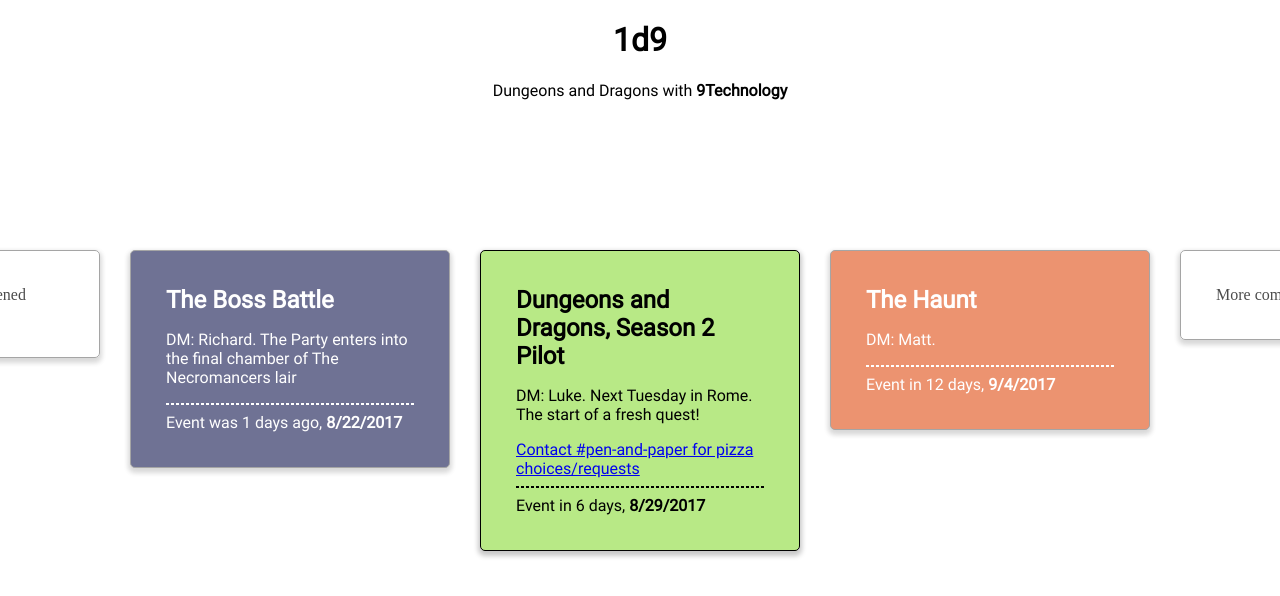
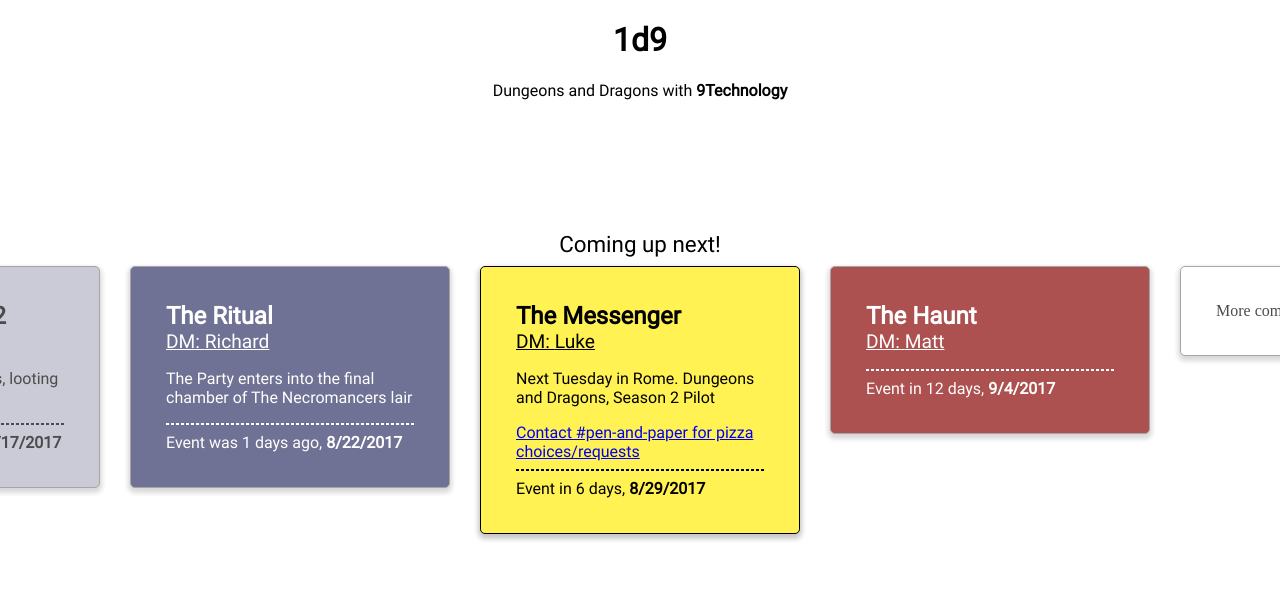
Before and after one commit to lukekaalim/1d9-site, a React app: page / in a window 1280 px wide. Shown: the top 596 px of the page. Built offline with nearby package versions, Linux system fonts and the light colour scheme.

Commit message:
Added haunt effect and more data

```diff
--- a/src/components/App/index.tsx
+++ b/src/components/App/index.tsx
@@ -1,4 +1,5 @@
 import * as React from 'react';
+import './style.css';
 import Heading from '../Heading';
 import CenteringContainer from '../CenteringContainer';
 import CardCarousel from '../CardCarousel';
@@ -9,17 +10,20 @@ export interface Identifiable { id: number };
 const currentSession = {
     id: 1,
     date: new Date(2017, 7, 29),
-    name: 'Dungeons and Dragons, Season 2 Pilot',
-    shortDesc: 'DM: Luke. Next Tuesday in Rome. The start of a fresh quest!',
+    name: 'The Messenger',
+    dmName: 'Luke',
+    shortDesc: 'Next Tuesday in Rome. Dungeons and Dragons, Season 2 Pilot',
     channelLink: 'Contact #pen-and-paper for pizza choices/requests',
-    color: '#B8E986',
+    color: '#fff252',
+    comingUp: true,
 };
 
 const lastSession = {
     id: 0,
     date: new Date(2017, 7, 22),
-    name: 'The Boss Battle',
-    shortDesc: 'DM: Richard. The Party enters into the final chamber of The Necromancers lair',
+    name: 'The Ritual',
+    dmName: 'Richard',
+    shortDesc: 'The Party enters into the final chamber of The Necromancers lair',
     color: '#333767',
     invert: true,
 }
@@ -28,17 +32,68 @@ const futureSession = {
     id: 2,
     date: new Date(2017, 8, 4),
     name: 'The Haunt',
-    shortDesc: 'DM: Matt.',
-    color: '#e56635',
+    dmName: 'Matt',
+    shortDesc: '',
+    color: '#8A0707',
     invert: true,
+    backgroundColor: 'black',
+}
+
+const firstSession = {
+  id: 0,
+  date: new Date(2017, 5, 14),
+  name: 'The Beginning',
+  dmName: 'Luke',
+  shortDesc: 'We made characters',
+  color: '#ffe9a9',
+}
+
+const secondSession = {
+  id: 0,
+  date: new Date(2017, 5, 19),
+  name: 'The Incursion',
+  dmName: 'Luke',
+  shortDesc: 'The party fought shrubs',
+  color: '#edfd68',
+}
+
+const thirdSession = {
+  id: 0,
+  date: new Date(2017, 6, 3),
+  name: 'The Necromancer',
+  dmName: 'Luke',
+  shortDesc: 'The Party did battle with a mysterious Necromancer',
+  color: 'rgb(180, 228, 160)',
+}
+
+const fourthSession = {
+  id: 0,
+  date: new Date(2017, 6, 10),
+  name: 'The Dungeon Pt 1',
+  dmName: 'Richard',
+  shortDesc: 'The Party wakes up in a strange Dungeon',
+  color: '#bbd9f9',
+}
+
+const fifthSession = {
+  id: 0,
+  date: new Date(2017, 6, 17),
+  name: 'The Dungeon Pt 2',
+  dmName: 'Richard',
+  shortDesc: 'The Party slowly traverses, looting and avoiding traps',
+  color: '#b4b6c5',
 }
 
 const sessions = [
-    <div className="card"> I don't remember what happened before this lol </div>,
-    <SessionCard {...lastSession} />,
-    <SessionCard {...currentSession} />,
-    <SessionCard {...futureSession} />,
-    <div className="card"> More coming Soon... </div>,
+  <SessionCard {...firstSession} />,
+  <SessionCard {...secondSession} />,
+  <SessionCard {...thirdSession} />,
+  <SessionCard {...fourthSession} />,
+  <SessionCard {...fifthSession} />,
+  <SessionCard {...lastSession} />,
+  <SessionCard {...currentSession} />,
+  <SessionCard {...futureSession} />,
+  <div className="card"> More coming Soon... </div>,
 ];
 
 export interface State { selectedSession: number }
@@ -49,20 +104,19 @@ class App extends React.Component {
     constructor () {
         super();
         this.state = {
-            selectedSession: 2,
+            selectedSession: 6,
         };
         this.selectIndex = this.selectIndex.bind(this);
     }
 
     selectIndex (index: number) {
         this.setState({ selectedSession: index });
-        console.log('state set to', index);
     }
 
     render () {
         return <div>
             <Heading />
-            <CenteringContainer>
+            <CenteringContainer className={this.state.selectedSession === 7 ? 'haunted' : 'notHaunted'}>
                 <CardCarousel cards={sessions} currentIndex={this.state.selectedSession} selectIndex={this.selectIndex} />
             </CenteringContainer>
         </div>;
--- /dev/null
+++ b/src/components/App/style.css
@@ -0,0 +1,21 @@
+.haunted {
+  transition: background-color 25s ease 5s;
+  background-color: black;
+}
+
+.card {
+  transition: filter 1s;
+}
+
+.haunted .card {
+  transition: filter 25s ease 5s;
+  filter: blur(2px);
+}
+
+.haunted .selected .card {
+  filter: blur(0px);
+}
+
+.notHaunted {
+  transition: background-color 1s;
+}
--- a/src/components/CenteringContainer/index.tsx
+++ b/src/components/CenteringContainer/index.tsx
@@ -1,10 +1,10 @@
 import * as React from 'react';
 import './style.css';
 
-export interface centeringContainerProps { children: Object }
+export interface centeringContainerProps { children: Object, className: string }
 
 const CenteringContainer = (props: centeringContainerProps) =>
-<div className="centeringContainer">
+<div className={`centeringContainer ${props.className}`}>
     {props.children}
 </div>;
 
--- a/src/components/SessionCard/index.tsx
+++ b/src/components/SessionCard/index.tsx
@@ -7,9 +7,11 @@ export interface SessionCardProps {
     date: Date,
     name: string,
     shortDesc: string,
+    dmName: string,
     channelLink?: string,
     color?: string,
     invert?: boolean,
+    comingUp?: boolean,
 }
 
 const SLACK_CHANNEL = 'slack://channel?id=C5NGJNKQR&team=T02JJ4HCZ';
@@ -21,9 +23,13 @@ const CenteringContainer = ({
     color,
     channelLink,
     invert,
+    dmName,
+    comingUp,
 }: SessionCardProps) =>
 <div className="card sessionCard" style={{'backgroundColor': color, 'color': (invert ? 'white' : 'black')}}>
+    { comingUp && <h3 className="comingUpHeading">Coming up next!</h3>}
     <h2 className="sessionHeading">{name}</h2>
+    <p className="dungeonMaster">DM: {dmName}</p>
     <p>{shortDesc}</p>
     { channelLink && <a href={SLACK_CHANNEL}>{channelLink}</a> }
     <hr className="bottomBorder"/>
--- a/src/components/SessionCard/style.css
+++ b/src/components/SessionCard/style.css
@@ -5,6 +5,8 @@
     box-shadow: 0px 3px 5px 2px rgba(0, 0, 0, 0.22);
     border-radius: 5px;
     pointer-events: all;
+    position: relative;
+    background-color: white;
 }
 .sessionCard {
     font-family: 'roboto';
@@ -15,3 +17,20 @@
 .bottomBorder {
     border-style: dashed;
 }
+
+.dungeonMaster {
+  margin: 0;
+  font-size: 1.2em;
+  text-decoration: underline;
+}
+
+.comingUpHeading {
+  position: absolute;
+  bottom: 100%;
+  margin: 10px;
+  text-align: center;
+  left: 0;
+  right: 0;
+  font-size: 1.4em;
+  font-weight: 300;
+}
```
